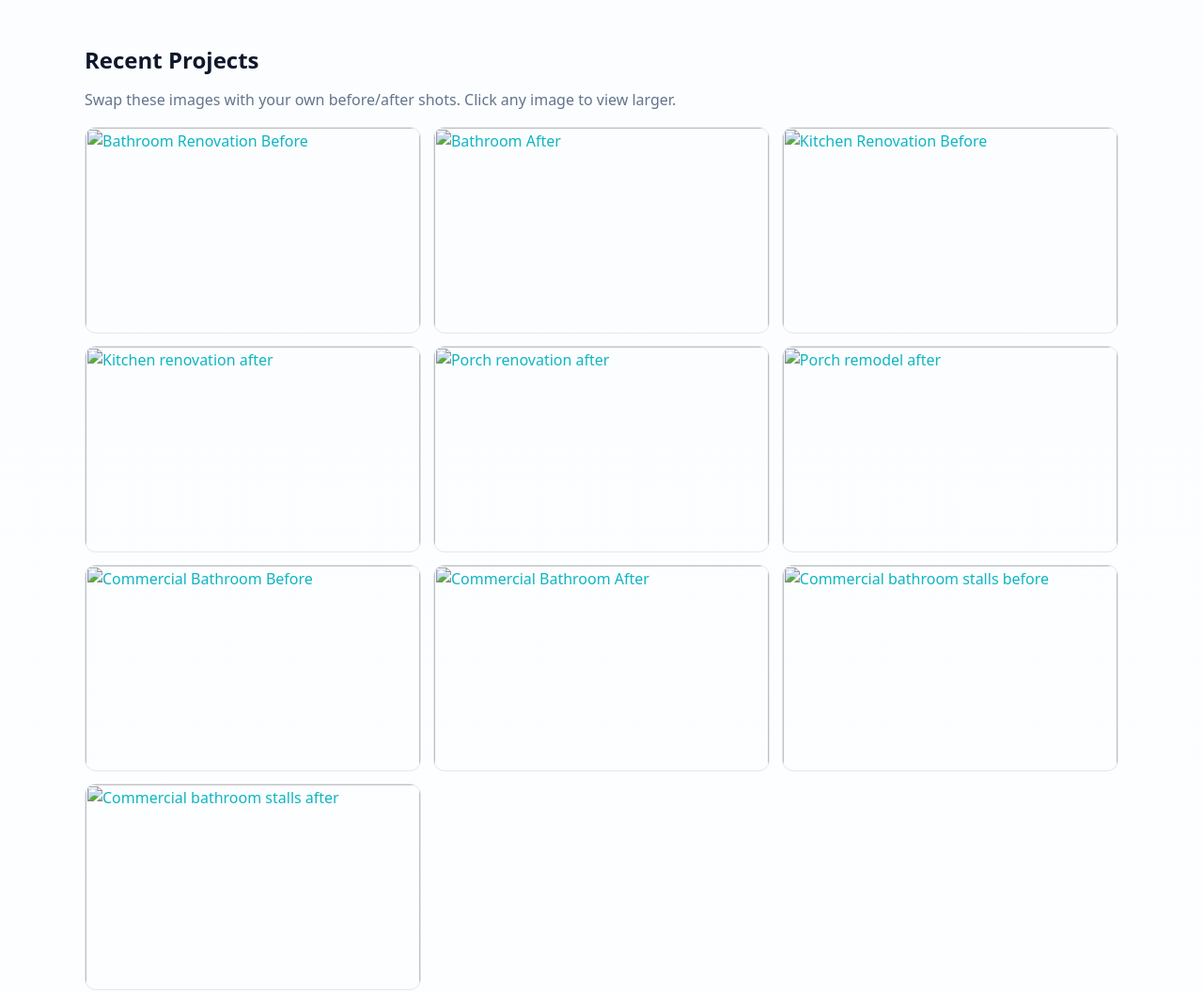
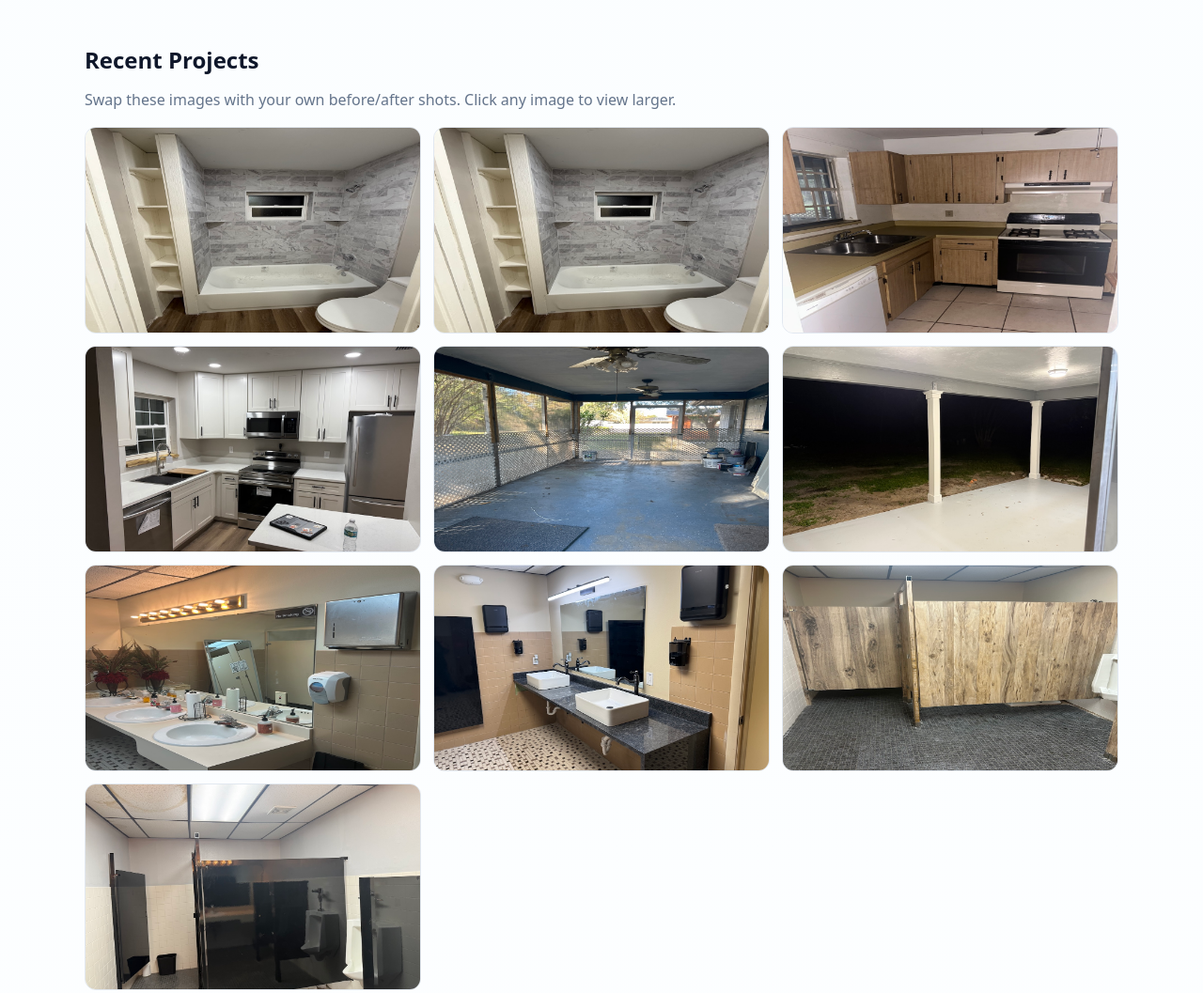
Before and after one commit to mcintoshservicesinc-coder/CSR-WEBSITE, a plain HTML site: page index.html in a window 1280 px wide. Shown: the part 1200-2257 px from the top of the page at 94% size. Drawn offline with Linux system fonts and the light colour scheme.

Commit message:
Update index.html
update photo code

```diff
--- a/index.html
+++ b/index.html
@@ -79,9 +79,7 @@ s<!DOCTYPE html>
             <li><img src="assets/clock.svg" alt="" width="20" height="20"> <span>On-Time & On-Budget</span></li>
           </ul>
         </div>
-        <figure class="hero__image">
-          <img src="assets/hero-placeholder.svg" alt="assets/all" width="960" height="700" />
-        </figure>
+          </figure>
       </div>
     </section>
 
@@ -113,16 +111,16 @@ s<!DOCTYPE html>
         <h2 id="workTitle">Recent Projects</h2>
         <p class="section-intro">Swap these images with your own before/after shots. Click any image to view larger.</p>
         <div class="gallery">
-          <a href="assets/Bathroom Before.jpg" class="lightbox"><img src="assets/Bathroom After.jpg" alt="Bathroom Renovation Before" loading="lazy"></a>
-          <a href="assets/Bathroom After.jpg" class="lightbox"><img src="assets/Bathroom After.jpg" alt="Bathroom After" loading="lazy"></a>
-          <a href="assets/Kitchen Before.jpg" class="lightbox"><img src="assets/Kitchen Before.jpg" alt="Kitchen Renovation Before" loading="lazy"></a>
-          <a href="assets/Kitchen After.jpg" class="lightbox"><img src="assets/Kitchen After.jpg" alt="Kitchen renovation after" loading="lazy"></a>
-          <a href="assets/Porch Before.jpg" class="lightbox"><img src="assets/Porch Before.jpg" alt="Porch renovation after" loading="lazy"></a>
-          <a href="assets/Porch After.jpg" class="lightbox"><img src="assets/Porch After.jpg" alt="Porch remodel after" loading="lazy"></a>
-          <a href="assets/Commercial Bathroom Before.jpg" class="lightbox"><img src="assets/Commercial Bathroom Before.jpg" alt="Commercial Bathroom Before" loading="lazy"></a>
-          <a href="assets/Commercial Bathroom After.jpg" class="lightbox"><img src="assets/Commercial Bathroom After.jpg" alt="Commercial Bathroom After" loading="lazy"></a>
-          <a href="assets/Commercial bathroom stalls before.jpg" class="lightbox"><img src="assets/Commercial bathroom stalls before.jpg" alt="Commercial bathroom stalls before" loading="lazy"></a>
-          <a href="assets/Commercial bathroom stalls after.jpg" class="lightbox"><img src="assets/Commercial bathroom stalls after.jpg" alt="Commercial bathroom stalls after" loading="lazy"></a>
+          <a href="assets/Bathroom Before.jpeg" class="lightbox"><img src="assets/Bathroom After.jpeg" alt="Bathroom Renovation Before" loading="lazy"></a>
+          <a href="assets/Bathroom After.jpeg" class="lightbox"><img src="assets/Bathroom After.jpeg" alt="Bathroom After" loading="lazy"></a>
+          <a href="assets/Kitchen Before.jpeg" class="lightbox"><img src="assets/Kitchen Before.jpeg" alt="Kitchen Renovation Before" loading="lazy"></a>
+          <a href="assets/Kitchen After.jpeg" class="lightbox"><img src="assets/Kitchen After.jpeg" alt="Kitchen renovation after" loading="lazy"></a>
+          <a href="assets/Porch Before.jpeg" class="lightbox"><img src="assets/Porch Before.jpeg" alt="Porch renovation after" loading="lazy"></a>
+          <a href="assets/Porch After.jpeg" class="lightbox"><img src="assets/Porch After.jpeg" alt="Porch remodel after" loading="lazy"></a>
+          <a href="assets/Commercial Bathroom Before.jpeg" class="lightbox"><img src="assets/Commercial Bathroom Before.jpeg" alt="Commercial Bathroom Before" loading="lazy"></a>
+          <a href="assets/Commercial Bathroom After.jpeg" class="lightbox"><img src="assets/Commercial Bathroom After.jpeg" alt="Commercial Bathroom After" loading="lazy"></a>
+          <a href="assets/Commercial bathroom stalls before.jpeg" class="lightbox"><img src="assets/Commercial bathroom stalls before.jpeg" alt="Commercial bathroom stalls before" loading="lazy"></a>
+          <a href="assets/Commercial bathroom stalls after.jpeg" class="lightbox"><img src="assets/Commercial bathroom stalls after.jpeg" alt="Commercial bathroom stalls after" loading="lazy"></a>
         </div>
       </div>
     </section>
```
